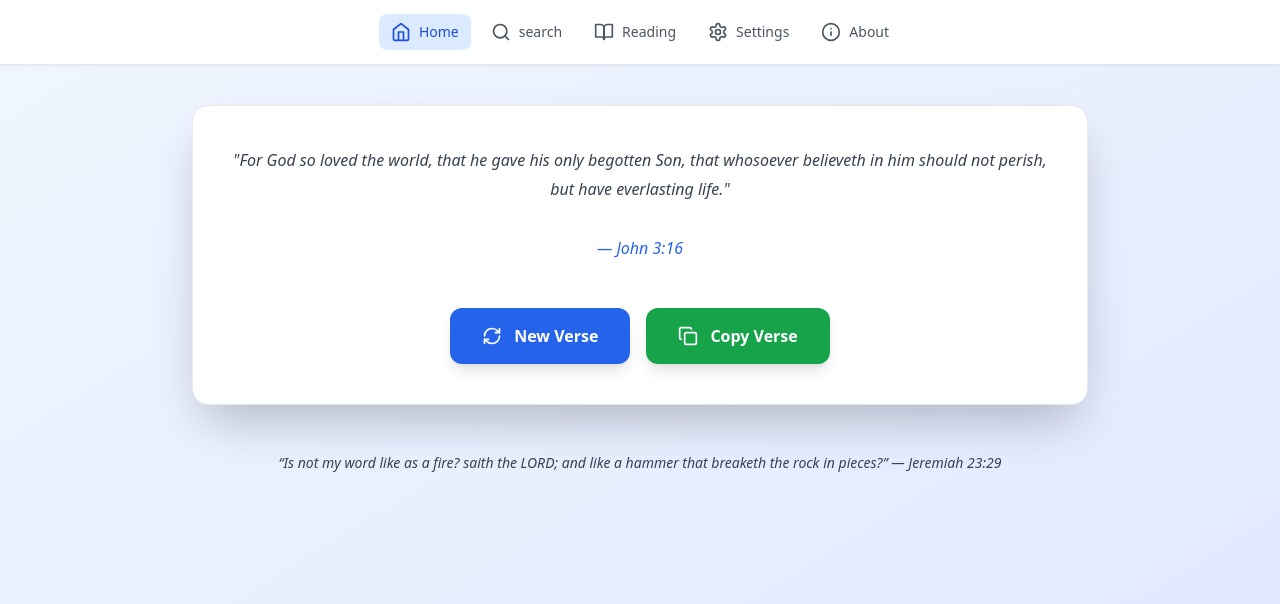
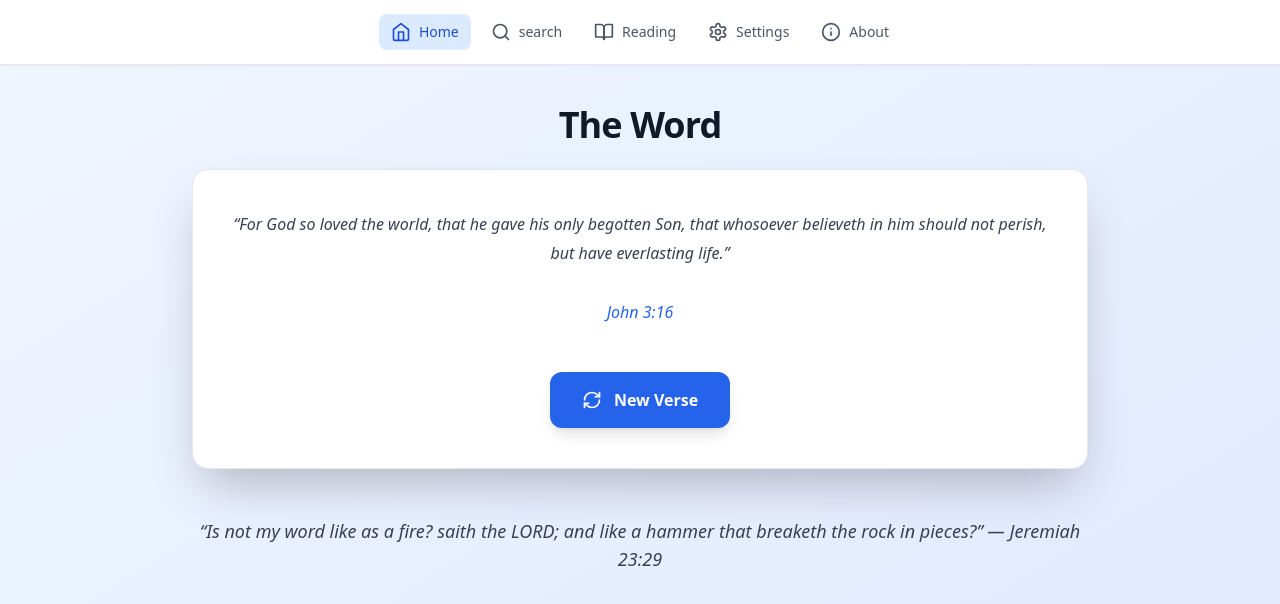
Before and after one commit to thewordofgodfr/site-par-bolt-ai, a React (Vite) app: page / in a window 1280 px wide. Shown: the top 604 px of the page. Built offline with nearby package versions, Linux system fonts and the light colour scheme; no server answers.

Commit message:
Refactor Home component to simplify verse handling

```diff
--- a/src/pages/Home.tsx
+++ b/src/pages/Home.tsx
@@ -1,9 +1,9 @@
 import React, { useState, useEffect } from 'react';
 import { useApp } from '../contexts/AppContext';
 import { useTranslation } from '../hooks/useTranslation';
-import { getRandomVerse, copyToClipboard, warmBibleCache } from '../services/bibleService';
+import { getRandomVerse, warmBibleCache } from '../services/bibleService';
 import { BibleVerse } from '../types/bible';
-import { RefreshCw, Copy, Check } from 'lucide-react';
+import { RefreshCw } from 'lucide-react';
 import { saveSlot as saveQuickSlot } from '../services/readingSlots';
 
 const STORAGE_KEY = 'home_random_verse';
@@ -14,19 +14,21 @@ export default function Home() {
   const { t } = useTranslation();
   const [verse, setVerse] = useState<BibleVerse | null>(null);
   const [loading, setLoading] = useState(true);
-  const [copied, setCopied] = useState(false);
 
   const isDark = state.settings.theme === 'dark';
+  const lang = state.settings.language;
 
-  const saveVerseToSession = (v: BibleVerse, lang: string) => {
+  const saveVerseToSession = (v: BibleVerse, l: string) => {
     try {
       sessionStorage.setItem(STORAGE_KEY, JSON.stringify(v));
-      sessionStorage.setItem(STORAGE_LANG_KEY, lang);
+      sessionStorage.setItem(STORAGE_LANG_KEY, l);
     } catch {}
   };
 
-  const loadVerseFromSession = (): BibleVerse | null => {
+  const loadVerseFromSessionForLang = (l: string): BibleVerse | null => {
     try {
+      const savedLang = sessionStorage.getItem(STORAGE_LANG_KEY);
+      if (savedLang !== l) return null;
       const raw = sessionStorage.getItem(STORAGE_KEY);
       if (!raw) return null;
       return JSON.parse(raw) as BibleVerse;
@@ -38,9 +40,9 @@ export default function Home() {
   const fetchRandomVerse = async () => {
     setLoading(true);
     try {
-      const randomVerse = await getRandomVerse(state.settings.language);
+      const randomVerse = await getRandomVerse(lang);
       setVerse(randomVerse);
-      saveVerseToSession(randomVerse, state.settings.language);
+      saveVerseToSession(randomVerse, lang);
     } catch (error) {
       console.error('Error fetching verse:', error);
       setVerse(null);
@@ -58,33 +60,20 @@ export default function Home() {
     navigateToVerse(verse.book, verse.chapter, verse.verse);
   };
 
-  const handleCopyVerse = async () => {
-    if (!verse) return;
-    const text = `${verse.text}\n\n— ${verse.reference}`;
-    const success = await copyToClipboard(text);
-    if (success) {
-      setCopied(true);
-      setTimeout(() => setCopied(false), 2000);
-    }
-  };
-
+  // Au montage ET à chaque changement de langue :
   useEffect(() => {
     // Pré-chauffage (idempotent)
-    warmBibleCache(state.settings.language);
+    warmBibleCache(lang);
 
-    // 1) Essaye de reprendre le verset de la session (même si on a changé de menu)
-    const saved = loadVerseFromSession();
-
+    const saved = loadVerseFromSessionForLang(lang);
     if (saved) {
       setVerse(saved);
       setLoading(false);
     } else {
-      // 2) Nouvelle session / première ouverture -> on génère un nouveau verset
       fetchRandomVerse();
     }
-    // IMPORTANT : pas de dépendance sur la langue ici pour éviter de re-générer
     // eslint-disable-next-line react-hooks/exhaustive-deps
-  }, []);
+  }, [lang]);
 
   // Clic sur la citation fixe -> ouvrir la lecture de Jérémie 23
   const openJeremiah23 = () => {
@@ -96,6 +85,11 @@ export default function Home() {
     <div className={`min-h-screen ${isDark ? 'bg-gray-900' : 'bg-gradient-to-br from-blue-50 to-indigo-100'} transition-colors duration-200`}>
       <div className="container mx-auto px-4 py-8 md:py-10">
         <div className="max-w-4xl mx-auto">
+          {/* Titre */}
+          <h1 className={`text-center font-extrabold tracking-tight mb-6 ${isDark ? 'text-white' : 'text-gray-900'} text-3xl md:text-4xl`}>
+            The Word
+          </h1>
+
           {/* Carte du verset */}
           <div className={`${isDark ? 'bg-gray-800 border-gray-700' : 'bg-white border-gray-200'} rounded-2xl shadow-2xl border p-6 md:p-10 transition-all duration-300 hover:shadow-3xl`}>
             {loading ? (
@@ -112,13 +106,13 @@ export default function Home() {
                   className={`text-lg md:text-xl leading-relaxed mb-8 italic cursor-pointer transition-all duration-200 hover:scale-105 ${isDark ? 'text-gray-200 hover:text-blue-300' : 'text-gray-700 hover:text-blue-600'}`}
                   style={{ fontSize: `${state.settings.fontSize}px`, lineHeight: '1.8' }}
                 >
-                  "{verse.text}"
+                  “{verse.text}”
                 </blockquote>
                 <cite
                   onClick={handleVerseClick}
                   className={`text-base font-medium cursor-pointer transition-all duration-200 hover:underline ${isDark ? 'text-blue-400 hover:text-blue-300' : 'text-blue-600 hover:text-blue-700'}`}
                 >
-                  — {verse.reference}
+                  {verse.reference}
                 </cite>
               </div>
             ) : (
@@ -127,8 +121,8 @@ export default function Home() {
               </div>
             )}
 
-            {/* Boutons d'action */}
-            <div className="flex flex-col sm:flex-row gap-4 mt-12 justify-center">
+            {/* Bouton d'action */}
+            <div className="flex justify-center mt-12">
               <button
                 onClick={fetchRandomVerse}
                 disabled={loading}
@@ -141,19 +135,6 @@ export default function Home() {
                 <RefreshCw size={20} className={loading ? 'animate-spin' : ''} />
                 <span>{t('newVerse')}</span>
               </button>
-
-              <button
-                onClick={handleCopyVerse}
-                disabled={!verse || loading}
-                className={`flex items-center justify-center space-x-3 px-8 py-4 rounded-xl font-semibold transition-all duration-200 transform hover:scale-105 ${
-                  isDark
-                    ? 'bg-green-600 hover:bg-green-700 text-white shadow-lg hover:shadow-xl'
-                    : 'bg-green-600 hover:bg-green-700 text-white shadow-lg hover:shadow-xl'
-                } ${(!verse || loading) ? 'opacity-50 cursor-not-allowed' : ''}`}
-              >
-                {copied ? <Check size={20} /> : <Copy size={20} />}
-                <span>{copied ? t('verseCopied') : t('copyVerse')}</span>
-              </button>
             </div>
           </div>
 
@@ -162,15 +143,11 @@ export default function Home() {
             <button
               onClick={openJeremiah23}
               className="mx-auto block focus:outline-none"
-              aria-label={state.settings.language === 'fr'
-                ? 'Ouvrir Jérémie 23'
-                : 'Open Jeremiah 23'}
-              title={state.settings.language === 'fr'
-                ? 'Ouvrir Jérémie 23'
-                : 'Open Jeremiah 23'}
+              aria-label={lang === 'fr' ? 'Ouvrir Jérémie 23' : 'Open Jeremiah 23'}
+              title={lang === 'fr' ? 'Ouvrir Jérémie 23' : 'Open Jeremiah 23'}
             >
-              <p className={`text-sm ${isDark ? 'text-gray-200' : 'text-gray-700'} italic hover:underline`}>
-                {state.settings.language === 'fr'
+              <p className={`italic hover:underline ${isDark ? 'text-gray-200' : 'text-gray-700'} text-base md:text-lg`}>
+                {lang === 'fr'
                   ? '« Ma parole n’est-elle pas comme un feu, dit l’Éternel, et comme un marteau qui brise le roc ? » — Jérémie 23:29'
                   : '“Is not my word like as a fire? saith the LORD; and like a hammer that breaketh the rock in pieces?” — Jeremiah 23:29'}
               </p>
```
